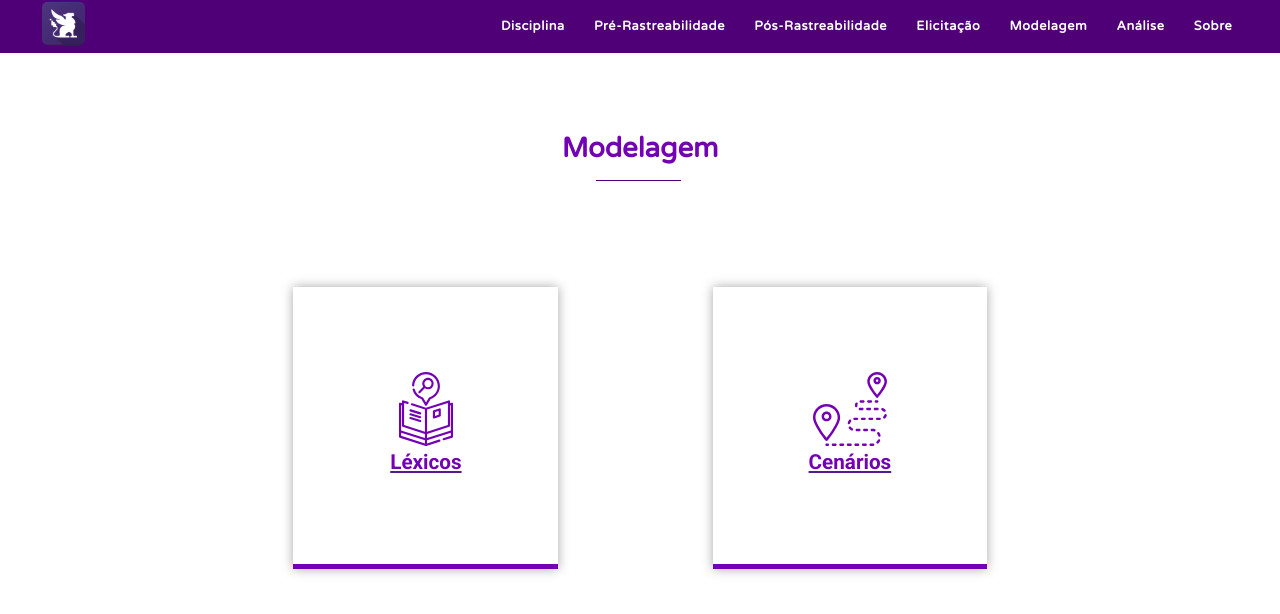
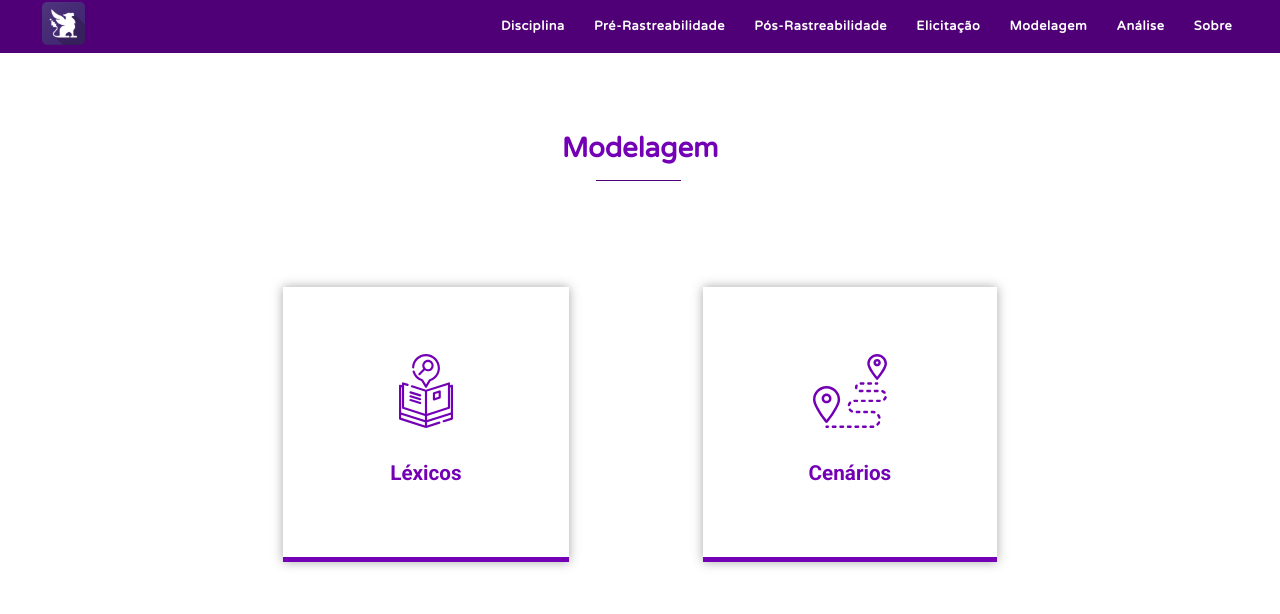
Before and after one commit to requisitos-habitica/Habitica, a React (Create React App) app: page /Modelagem in a window 1280 px wide. Shown: the top 614 px of the page. Built offline with nearby package versions, Linux system fonts and the light colour scheme.

Commit message:
Utilizando das props do react-router para reaproveitar a url

```diff
--- a/src/components/docs/Modelagem/Modelagem.js
+++ b/src/components/docs/Modelagem/Modelagem.js
@@ -4,22 +4,25 @@ import { Link } from 'react-router-dom'
 import dictionary from '../../../assets/dictionary.svg'
 import route from '../../../assets/destination.svg'
 
-const Modelagem = () => (
+const Modelagem = (props) => (
   <div className="content artefact">
     <h1>Modelagem</h1>
     <div className="modelagem">
-      <Link>
+
+      <Link to={ `${props.match.url}/Lexicos` } style={{ textDecoration: 'none' }}>
         <div className="cards">
           <img src={ dictionary } alt="Léxico"/>
           <h2>Léxicos</h2>
         </div>
       </Link>
-      <Link>
+
+      <Link to={ `${props.match.url}/Cenarios` } style={{ textDecoration: 'none' }}>
         <div className="cards">
           <img src={ route }/>
           <h2>Cenários</h2>
         </div>
       </Link>
+
     </div>
   </div>
 )
--- a/src/components/docs/Modelagem/Modelagem.scss
+++ b/src/components/docs/Modelagem/Modelagem.scss
@@ -13,8 +13,10 @@
   display: flex;
   flex-direction: column;
   align-items: center;
-  justify-content: space-between;
-  padding: 8rem 9rem;
+  justify-content: space-around;
+  height: 26rem;
+
+  padding: 5rem 10rem;
   box-shadow: 0 0 1rem rgba(0,0,0,.35);
   background-color: white;
   border-bottom: .5rem solid var(--color-purple-light);
@@ -26,6 +28,6 @@
   }
 
   &:hover {
-    box-shadow: 0 0 1.6rem rgba(0,0,0,.35);
+    box-shadow: 0 0 1.8rem rgba(0,0,0,.35);
   }
 }
```
